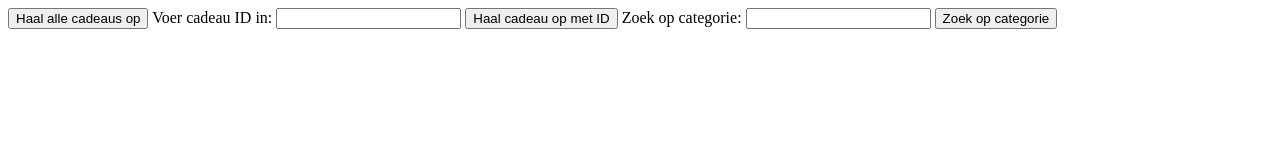
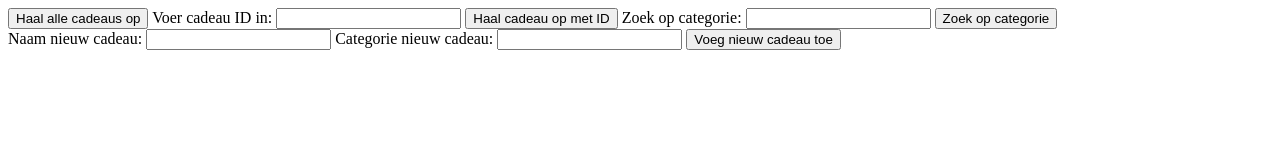
Before and after one commit to amadalijns/apidev-eindproject, a plain HTML site: page index.html in a window 1280 px wide. Drawn offline with nearby package versions, Linux system fonts and the light colour scheme.

Commit message:
post endpoint werkende op frontend

```diff
--- a/index.html
+++ b/index.html
@@ -7,6 +7,10 @@
         presentData: null,
         selectedId: null,
         selectedCategory: null,
+        newPresent: {
+            name: '',
+            category: '',
+        },
         async fetchData() {
             try {
                 const response = await fetch('http://127.0.0.1:8000/cadeaus');
@@ -33,6 +37,27 @@
                 this.presentData = null;
                 alert(`Categorie ${this.selectedCategory} ophalen mislukt!`);
             }
+        },
+        async addPresent() {
+            try {
+                const response = await fetch('http://127.0.0.1:8000/cadeau', {
+                    method: 'POST',
+                    headers: {
+                        'Content-Type': 'application/json',
+                    },
+                    body: JSON.stringify(this.newPresent),
+                });
+
+                if (!response.ok) {
+                    throw new Error('Toevoegen van cadeau mislukt!');
+                }
+
+                // Herlaad de gegevens om het nieuwe cadeau weer te geven
+                await this.fetchData();
+            } catch (error) {
+                console.error(error);
+                alert('Er is een fout opgetreden bij het toevoegen van een nieuw cadeau.');
+            }
         }
     }">
         <button x-on:click="fetchData">Haal alle cadeaus op</button>
@@ -50,6 +75,17 @@
 
         <!-- Knop om cadeaus op te halen op basis van categorie -->
         <button x-on:click="fetchByCategory">Zoek op categorie</button>
+
+        <!-- Voeg een nieuw cadeau toe -->
+        <div>
+            <label for="newPresentName">Naam nieuw cadeau:</label>
+            <input x-model="newPresent.name" type="text" id="newPresentName">
+
+            <label for="newPresentCategory">Categorie nieuw cadeau:</label>
+            <input x-model="newPresent.category" type="text" id="newPresentCategory">
+
+            <button x-on:click="addPresent">Voeg nieuw cadeau toe</button>
+        </div>
 
         <!-- Toon alle cadeaus of enkel het geselecteerde cadeau -->
         <div x-show="presentData !== null">
```
